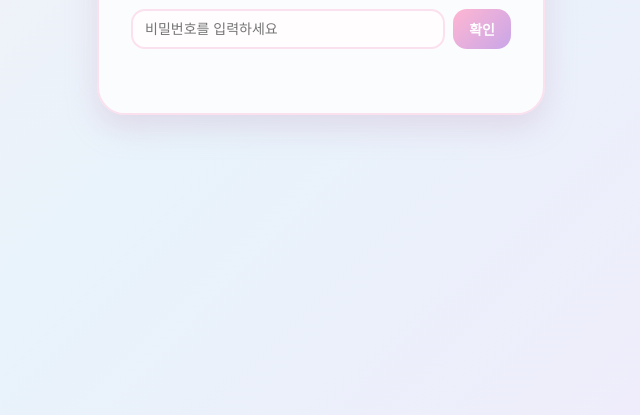
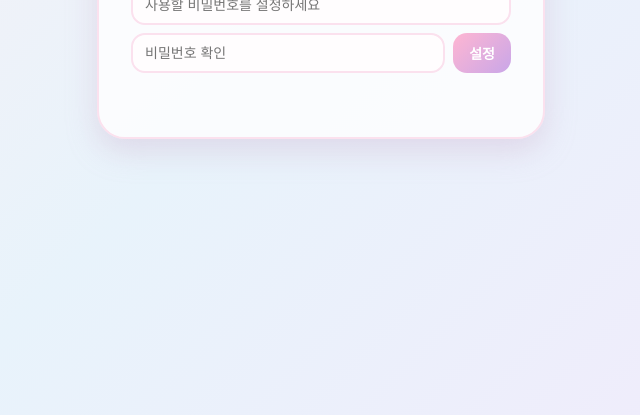
Before and after one commit to ganghyun0409/vibe-week3, a plain HTML site: page secret.html in a window 1280 px wide. Shown: the part 385-800 px from the top of the page, without its empty margins (319-959 px from the left). Drawn offline with Linux system fonts and the light colour scheme.

Commit message:
fix: secret.html 보안 취약점 3건 수정
하드코딩된 비밀번호를 제거하고 첫 실행 시 사용자가 직접 설정한 비밀번호의 SHA-256 해시만 저장·비교하도록 변경. 메모 렌더링을 innerHTML 대신 textContent 기반으로 바꿔 XSS 위험을 제거. 비밀번호 확인 결과를 출력하던 console.log를 삭제.

```diff
--- a/secret.html
+++ b/secret.html
@@ -36,9 +36,21 @@
     }
 
     /* 잠금 화면 */
+    #setupArea, #lockArea {
+      display: none;
+    }
+
+    #setupArea.active, #lockArea.active {
+      display: block;
+    }
+
     .lock-row {
       display: flex;
       gap: 8px;
+    }
+
+    .lock-row + .lock-row {
+      margin-top: 8px;
     }
 
     .lock-row input {
@@ -158,6 +170,17 @@
   <div class="card">
     <h1>🔒 비밀 메모장</h1>
 
+    <div id="setupArea">
+      <div class="lock-row">
+        <input type="password" id="newPasswordInput" placeholder="사용할 비밀번호를 설정하세요">
+      </div>
+      <div class="lock-row">
+        <input type="password" id="confirmPasswordInput" placeholder="비밀번호 확인">
+        <button onclick="setPassword()">설정</button>
+      </div>
+      <div class="lock-msg" id="setupMsg"></div>
+    </div>
+
     <div id="lockArea">
       <div class="lock-row">
         <input type="password" id="passwordInput" placeholder="비밀번호를 입력하세요">
@@ -176,24 +199,57 @@
   </div>
 
   <script>
-    const CORRECT_PASSWORD = '1234';
+    const STORAGE_KEY = 'secretNotePasswordHash';
     const notes = [];
 
+    const setupArea = document.getElementById('setupArea');
     const lockArea = document.getElementById('lockArea');
     const noteArea = document.getElementById('noteArea');
+    const newPasswordInput = document.getElementById('newPasswordInput');
+    const confirmPasswordInput = document.getElementById('confirmPasswordInput');
+    const setupMsg = document.getElementById('setupMsg');
     const passwordInput = document.getElementById('passwordInput');
     const lockMsg = document.getElementById('lockMsg');
     const noteInput = document.getElementById('noteInput');
     const noteList = document.getElementById('noteList');
 
-    function checkPassword() {
+    async function sha256Hex(text) {
+      const data = new TextEncoder().encode(text);
+      const hashBuffer = await crypto.subtle.digest('SHA-256', data);
+      return Array.from(new Uint8Array(hashBuffer))
+        .map(b => b.toString(16).padStart(2, '0'))
+        .join('');
+    }
+
+    function unlock() {
+      setupArea.classList.remove('active');
+      lockArea.classList.remove('active');
+      noteArea.classList.add('unlocked');
+    }
+
+    async function setPassword() {
+      const pw = newPasswordInput.value;
+      const confirm = confirmPasswordInput.value;
+
+      if (!pw) {
+        setupMsg.textContent = '비밀번호를 입력해 주세요.';
+        return;
+      }
+      if (pw !== confirm) {
+        setupMsg.textContent = '비밀번호가 일치하지 않습니다.';
+        return;
+      }
+
+      localStorage.setItem(STORAGE_KEY, await sha256Hex(pw));
+      unlock();
+    }
+
+    async function checkPassword() {
       const input = passwordInput.value;
-      const isCorrect = input === CORRECT_PASSWORD;
-      console.log('비밀번호 확인 결과:', input, isCorrect);
+      const storedHash = localStorage.getItem(STORAGE_KEY);
 
-      if (isCorrect) {
-        lockArea.style.display = 'none';
-        noteArea.classList.add('unlocked');
+      if (await sha256Hex(input) === storedHash) {
+        unlock();
       } else {
         lockMsg.textContent = '비밀번호가 틀렸습니다.';
         passwordInput.value = '';
@@ -201,16 +257,31 @@
       }
     }
 
+    confirmPasswordInput.addEventListener('keydown', (e) => {
+      if (e.key === 'Enter') setPassword();
+    });
+
     passwordInput.addEventListener('keydown', (e) => {
       if (e.key === 'Enter') checkPassword();
     });
 
     function renderNotes() {
+      noteList.innerHTML = '';
+
       if (notes.length === 0) {
-        noteList.innerHTML = '<li class="empty" style="background:transparent;">아직 메모가 없어요</li>';
+        const empty = document.createElement('li');
+        empty.className = 'empty';
+        empty.style.background = 'transparent';
+        empty.textContent = '아직 메모가 없어요';
+        noteList.appendChild(empty);
         return;
       }
-      noteList.innerHTML = notes.map(text => '<li>' + text + '</li>').join('');
+
+      notes.forEach(text => {
+        const li = document.createElement('li');
+        li.textContent = text;
+        noteList.appendChild(li);
+      });
     }
 
     function addNote() {
@@ -226,6 +297,11 @@
       if (e.key === 'Enter') addNote();
     });
 
+    if (localStorage.getItem(STORAGE_KEY)) {
+      lockArea.classList.add('active');
+    } else {
+      setupArea.classList.add('active');
+    }
     renderNotes();
   </script>
 </body>
```
